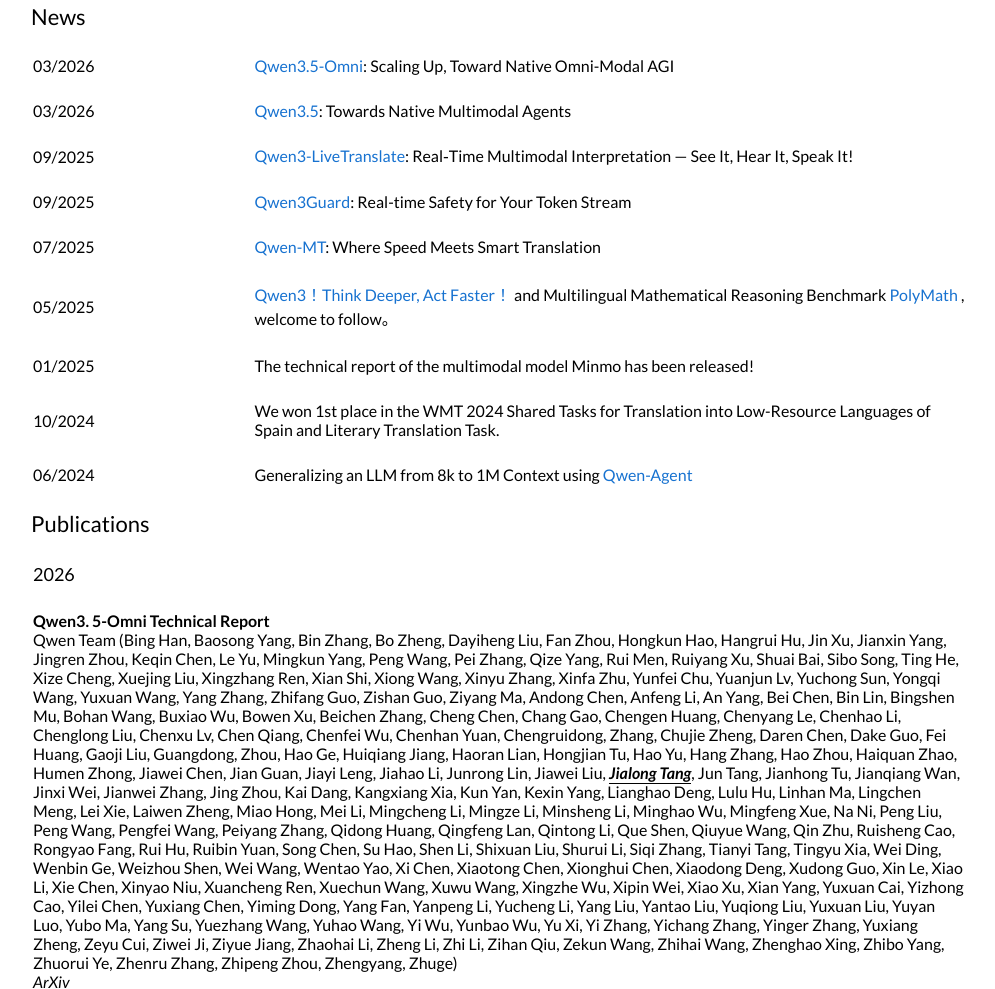
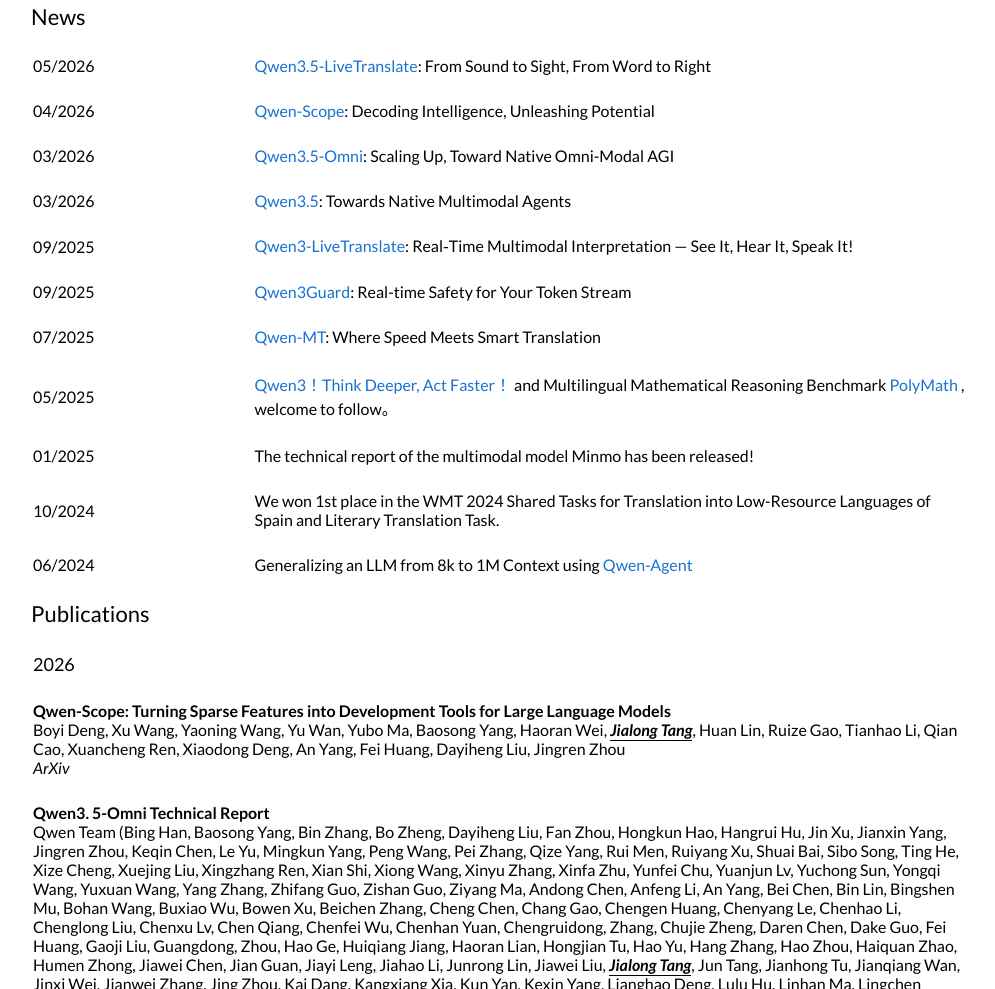
Before and after one commit to tangjialong/tangjialong.github.io, a plain HTML site: page index.html in a window 1280 px wide. Shown: the part 351-1340 px from the top of the page, without its empty margins (141-1136 px from the left). Drawn offline with Linux system fonts and the light colour scheme; some packages are replaced by stand-ins of ours; a script that the page names is missing.

Commit message:
Update index.html

```diff
--- a/index.html
+++ b/index.html
@@ -177,6 +177,22 @@
 
           <tr>
             <td valign="center">
+              05/2026
+            </td>
+            <td valign="center">
+              <a href="https://qwen.ai/blog?id=qwen-scope">Qwen3.5-LiveTranslate</a>: From Sound to Sight, From Word to Right
+            </td>
+          </tr>
+          <tr>
+            <td valign="center">
+              04/2026
+            </td>
+            <td valign="center">
+              <a href="https://qwen.ai/blog?id=qwen-scope">Qwen-Scope</a>: Decoding Intelligence, Unleashing Potential
+            </td>
+          </tr>
+          <tr>
+            <td valign="center">
               03/2026
             </td>
             <td valign="center">
@@ -268,6 +284,16 @@
           <td>
             <subheading>2026</subheading>
           </td>
+          <tr>
+            <td valign="center">
+                <papertitle>Qwen-Scope: Turning Sparse Features into Development Tools for Large Language Models</papertitle>
+                <br>
+                Boyi Deng, Xu Wang, Yaoning Wang, Yu Wan, Yubo Ma, Baosong Yang, Haoran Wei, <span class="underline">Jialong Tang</span>, Huan Lin, Ruize Gao, Tianhao Li, Qian Cao, Xuancheng Ren, Xiaodong Deng, An Yang, Fei Huang, Dayiheng Liu, Jingren Zhou
+                <br>
+                <i>ArXiv</i>
+                <br>
+            </td>
+          </tr>
           <tr>
             <td valign="center">
                 <papertitle>Qwen3. 5-Omni Technical Report</papertitle>
```
